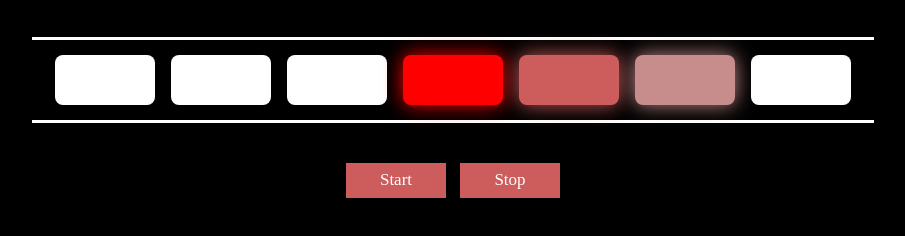
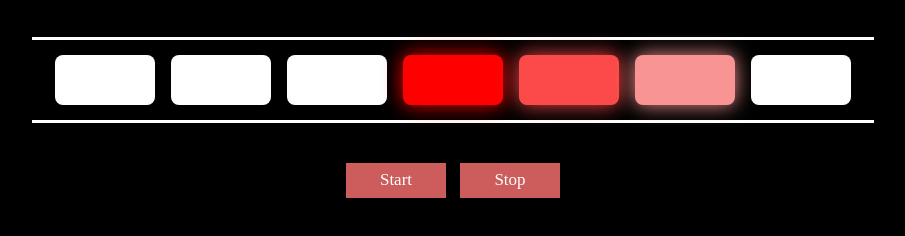
Before and after one commit to ayomahansani/IT-Assignment-09-Light_System, a plain HTML site: page light_system.html in a window 1280 px wide. Both pictures are taken after a click on the button "Start". Shown: the part 312-548 px from the top of the page, without its empty margins (187-1092 px from the left). Drawn offline with Linux system fonts and the light colour scheme.

Commit message:
finished Knight Rider’s theme light system

```diff
--- a/css/light-system.css
+++ b/css/light-system.css
@@ -75,11 +75,11 @@ button:hover {
 }
 
 .lightOn_02 {
-    background-color: indianred;
-    box-shadow: 0 0 20px indianred;
+    background-color: #fc4a4a;
+    box-shadow: 0 0 20px #fc4a4a;
 }
 
 .lightOn_03 {
-    background-color: #c78d8d;
-    box-shadow: 0 0 20px #c78d8d;
+    background-color: #f89494;
+    box-shadow: 0 0 20px #f89494;
 }
--- a/js/light-system.js
+++ b/js/light-system.js
@@ -38,6 +38,9 @@ function updateLightPanel() {
     }
 }
 
+
+// starting js for start and end buttons
+
 $("#startBtn").on("click", function () {
     myInterval = setInterval(updateLightPanel, 70);
     audio.play();
@@ -47,3 +50,5 @@ $("#stopBtn").on("click", function () {
     clearInterval(myInterval);
     audio.pause();
 });
+
+// ending js for start and end buttons
```
